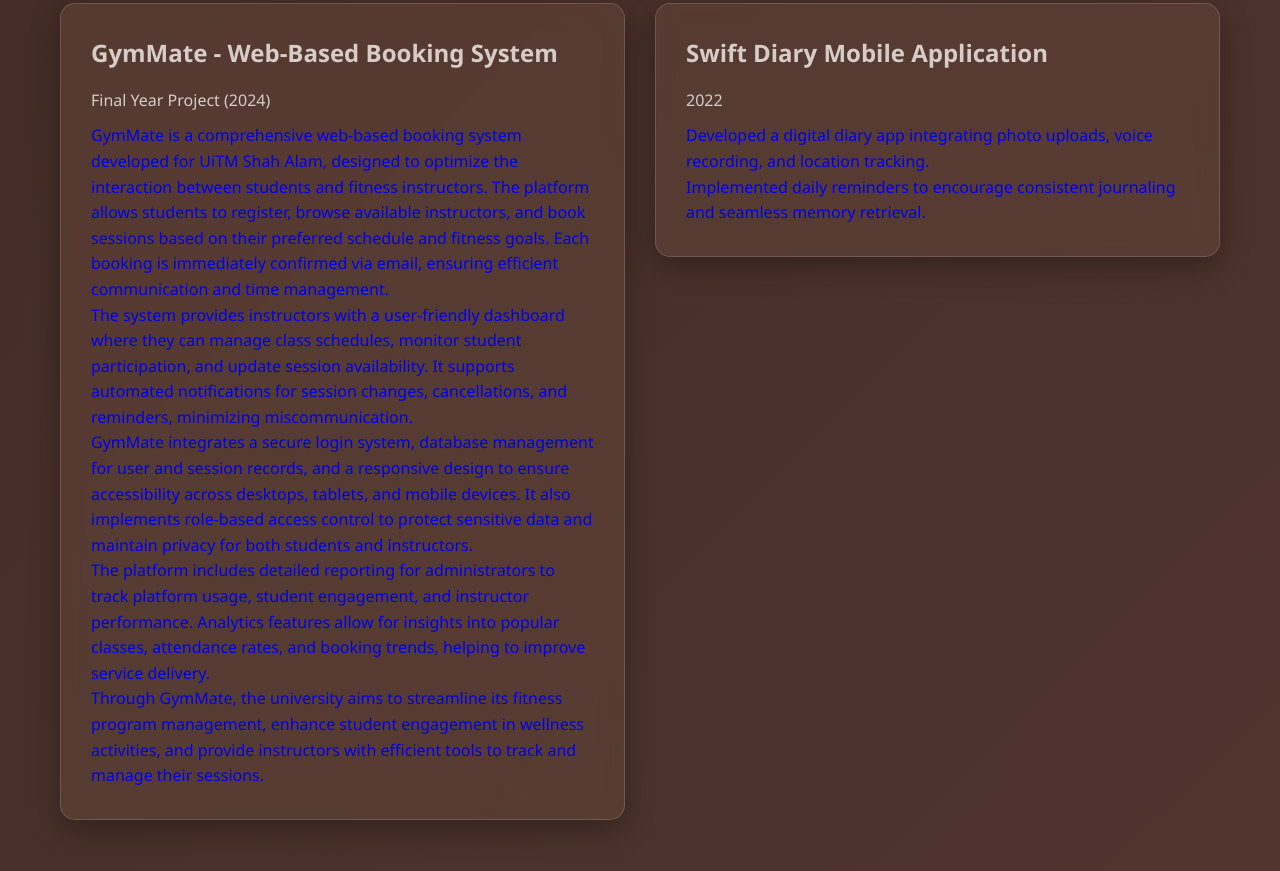
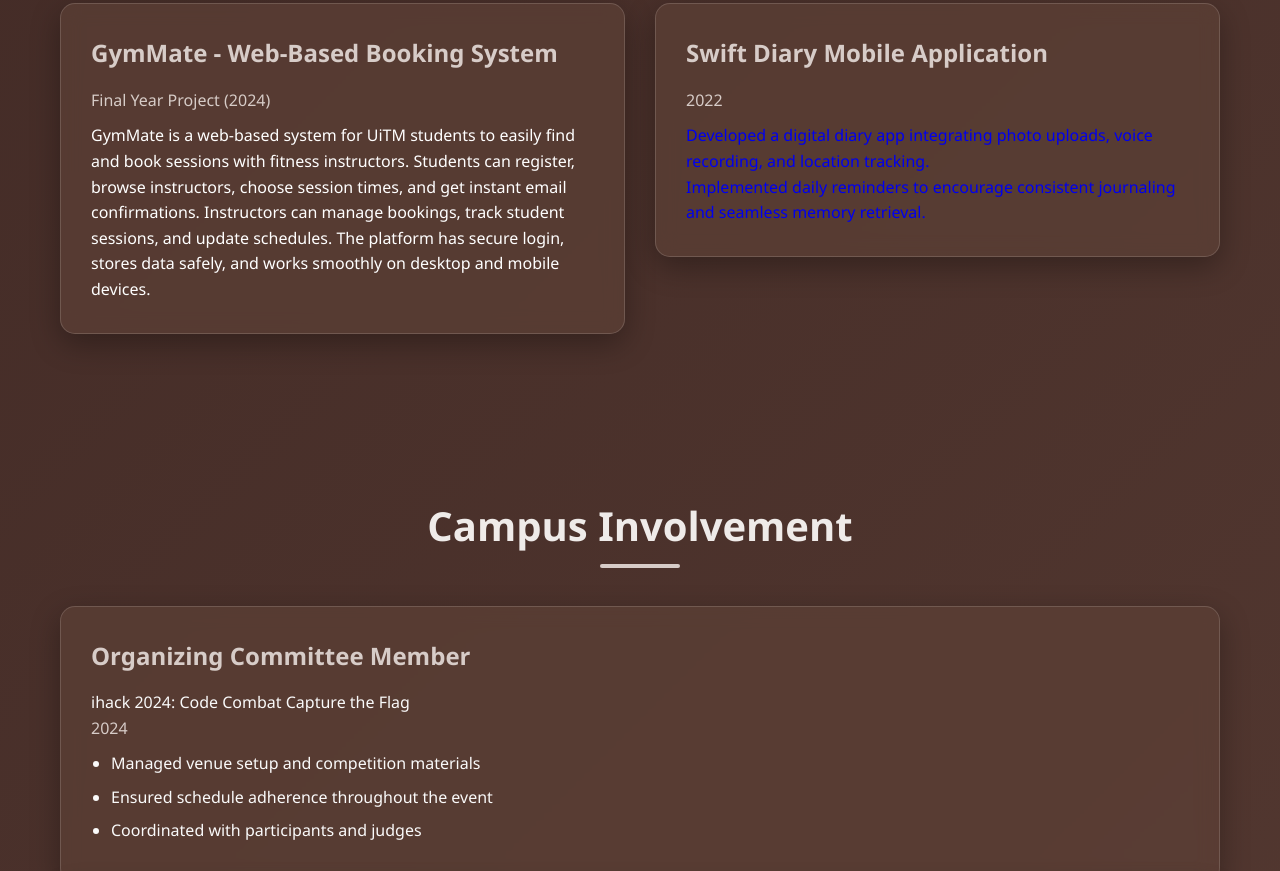
Before and after one commit to azeooo/portfolioaze, a plain HTML site: page index.html in a window 1280 px wide. Shown: the part 1218-2089 px from the top of the page. Drawn offline with Linux system fonts and the light colour scheme.

Commit message:
Update index.html

```diff
--- a/index.html
+++ b/index.html
@@ -138,11 +138,12 @@
 <div class="card">
 <h3>GymMate - Web-Based Booking System</h3>
 <span class="date">Final Year Project (2024)</span>
-<p>GymMate is a comprehensive web-based booking system developed for UiTM Shah Alam, designed to optimize the interaction between students and fitness instructors. The platform allows students to register, browse available instructors, and book sessions based on their preferred schedule and fitness goals. Each booking is immediately confirmed via email, ensuring efficient communication and time management.</p>
-<p>The system provides instructors with a user-friendly dashboard where they can manage class schedules, monitor student participation, and update session availability. It supports automated notifications for session changes, cancellations, and reminders, minimizing miscommunication.</p>
-<p>GymMate integrates a secure login system, database management for user and session records, and a responsive design to ensure accessibility across desktops, tablets, and mobile devices. It also implements role-based access control to protect sensitive data and maintain privacy for both students and instructors.</p>
-<p>The platform includes detailed reporting for administrators to track platform usage, student engagement, and instructor performance. Analytics features allow for insights into popular classes, attendance rates, and booking trends, helping to improve service delivery.</p>
-<p>Through GymMate, the university aims to streamline its fitness program management, enhance student engagement in wellness activities, and provide instructors with efficient tools to track and manage their sessions.</p>
+ <p style="color: white;">
+        GymMate is a web-based system for UiTM students to easily find and book sessions with fitness instructors.
+        Students can register, browse instructors, choose session times, and get instant email confirmations.
+        Instructors can manage bookings, track student sessions, and update schedules.
+        The platform has secure login, stores data safely, and works smoothly on desktop and mobile devices.
+    </p>
 </div>
 </a>
 
```
